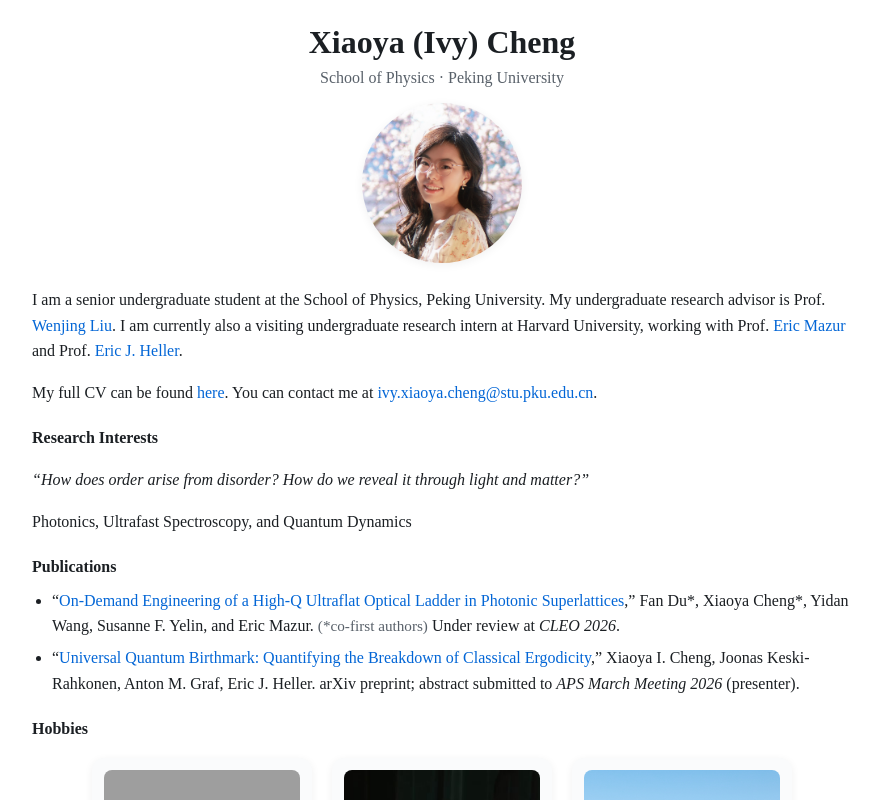
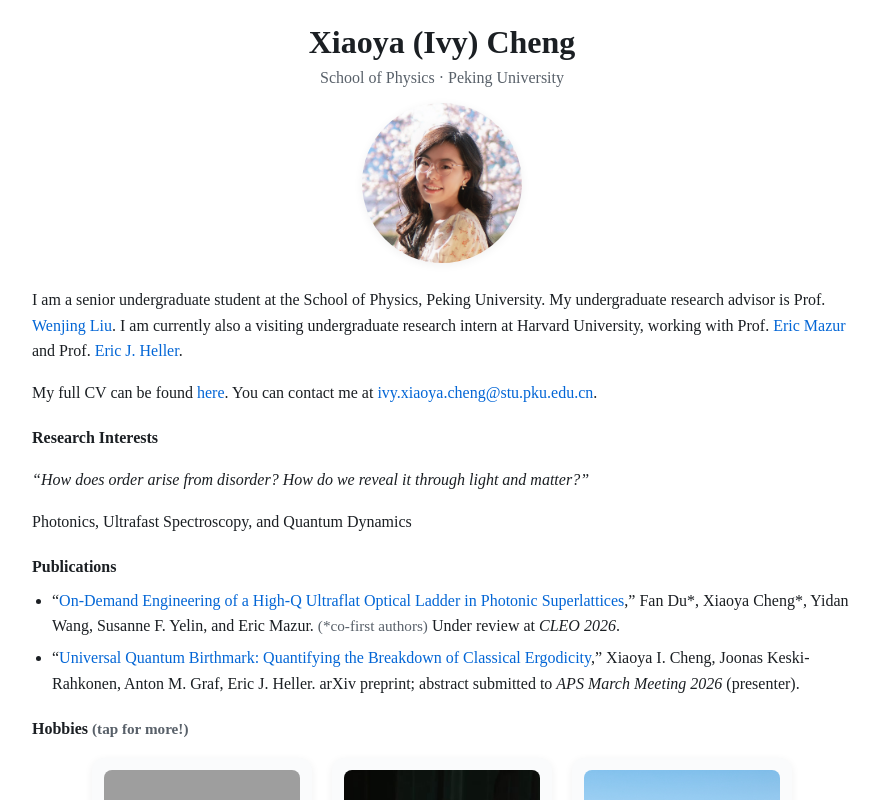
Before and after one commit to xiaoya-ivy-cheng/xiaoya-ivy-cheng.github.io, a plain HTML site: page index.html in a window 1280 px wide. Shown: the top 800 px of the page, without its empty margins (198-1077 px from the left). Drawn offline with Linux system fonts and the light colour scheme; grey boxes are pictures that could not be loaded.

Commit message:
Update index.html

```diff
--- a/index.html
+++ b/index.html
@@ -217,7 +217,9 @@
         </li>
       </ul>
 
-    <p class="section-title">Hobbies</p>
+    <p class="section-title">
+        Hobbies <span class="meta">(tap for more!)</span>
+    </p>
 
     <div class="hobby-grid">
 
```
